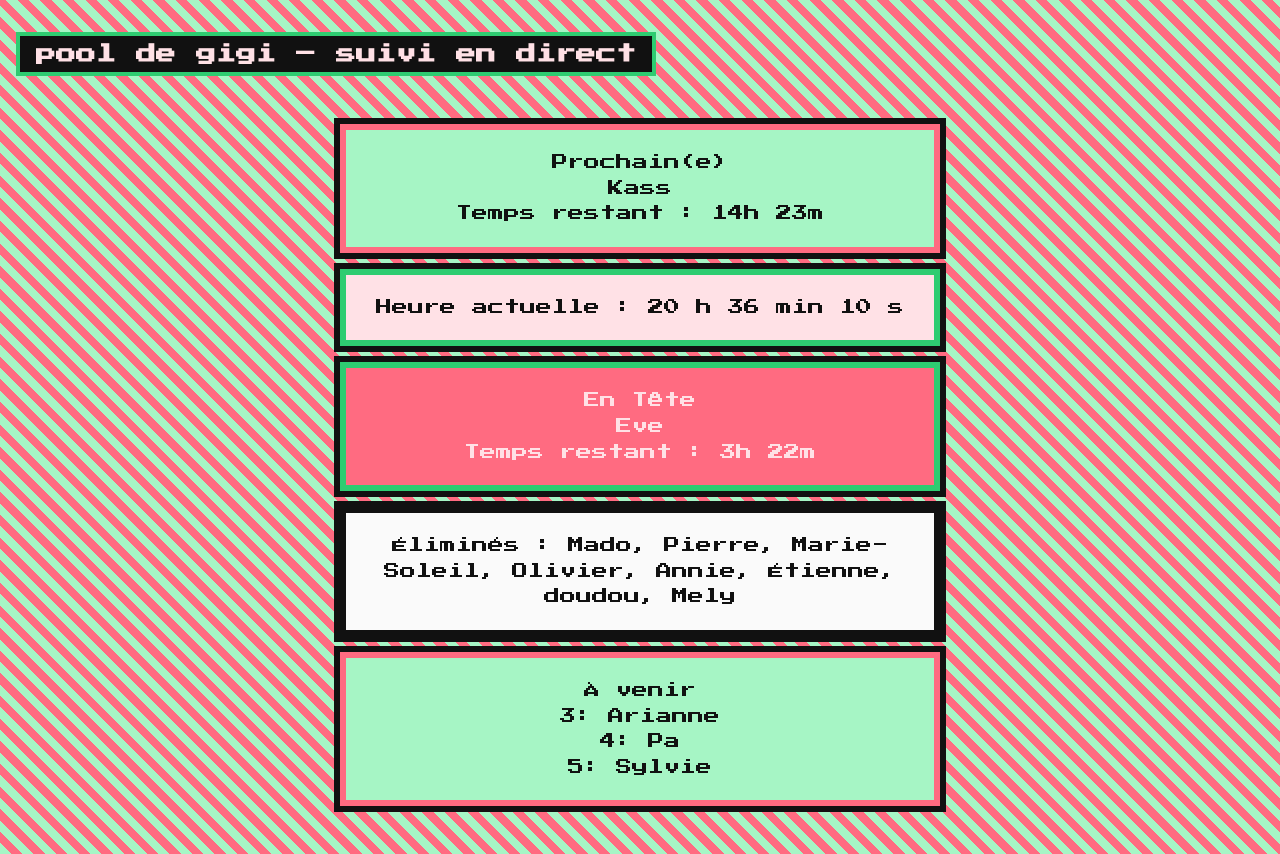
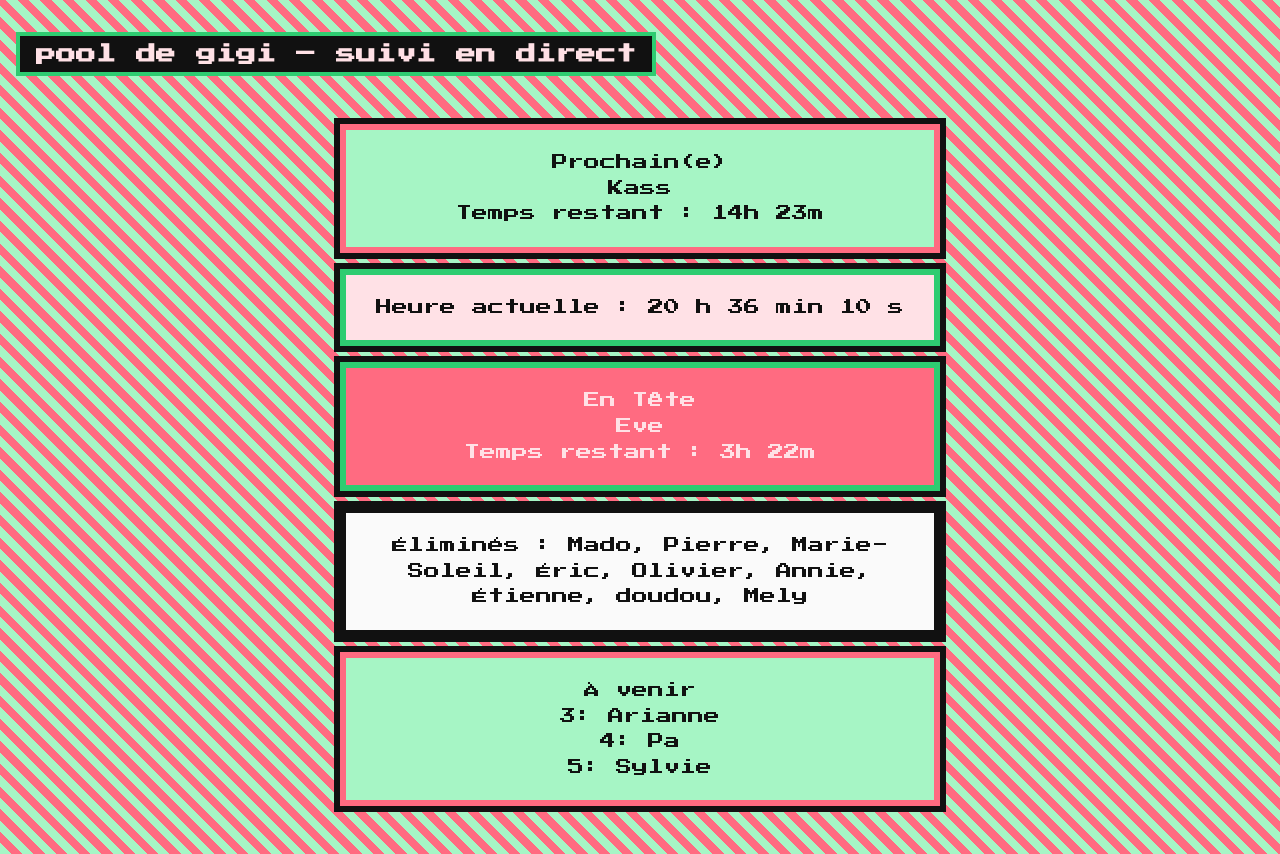
Before and after one commit to peate1515/gigi, a plain HTML site: page index.html in a window 1280 px wide. Drawn offline with Linux system fonts and the light colour scheme.

Commit message:
Add files via upload

```diff
--- a/index.html
+++ b/index.html
@@ -4,7 +4,7 @@
     <meta charset="UTF-8" />
     <meta name="viewport" content="width=device-width, initial-scale=1.0" />
     <title>Pool de Gigi – Suivi en direct</title>
-    <!-- Pixel-art Google Font -->
+    <!-- Pixel‑art Google Font -->
     <link rel="preconnect" href="https://fonts.gstatic.com" />
     <link href="https://fonts.googleapis.com/css2?family=Press+Start+2P&display=swap" rel="stylesheet" />
     <style>
@@ -67,6 +67,7 @@
         {name:"Étienne",datetime:"2025-06-28T23:59"},
         {name:"Annie",datetime:"2025-06-29T23:59"},
         {name:"Marie-Soleil",datetime:"2025-06-30T23:59"},
+        {name:"Éric",datetime:"2025-06-30T23:59"},
         {name:"Olivier",datetime:"2025-06-30T11:07"},
         {name:"Pierre",datetime:"2025-07-01T23:59"},
         {name:"Eve",datetime:"2025-07-02T23:59"},
@@ -105,7 +106,7 @@
         document.getElementById("eliminatedCard").textContent=eliminatedNames.length?`Éliminés : ${eliminatedNames.join(", ")}`:"Aucun éliminé pour l'instant.";
 
         // Afficher positions 3 à 5
-        const queue=upArr.slice(2,5); // indices 2,3,4 → positions 3,4,5
+        const queue=upArr.slice(2,5); // indices 2,3,4
         if(queue.length){
           const listHTML=queue.map((e,i)=>`${i+3}: ${e.name}`).join("<br>");
           document.getElementById("queueCard").innerHTML=`<div>À venir</div>${listHTML}`;
```
